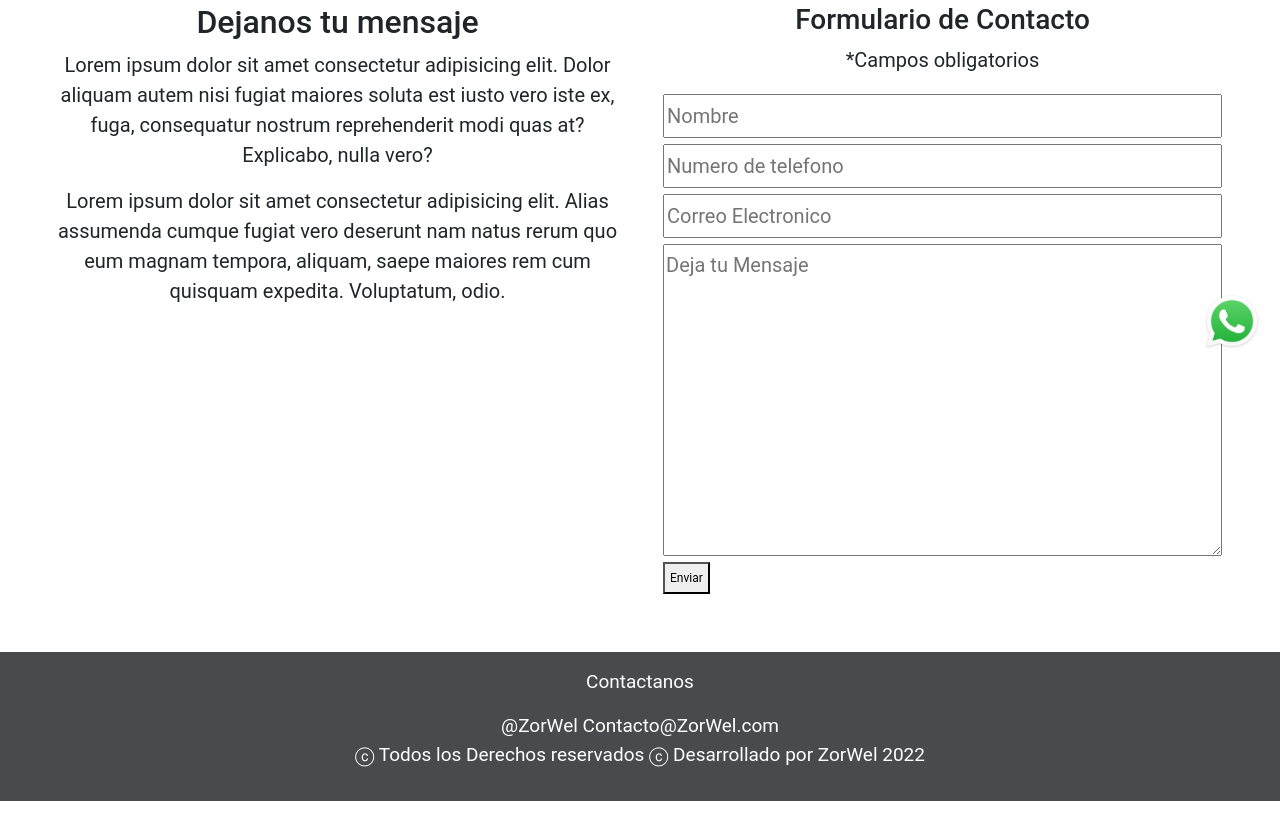
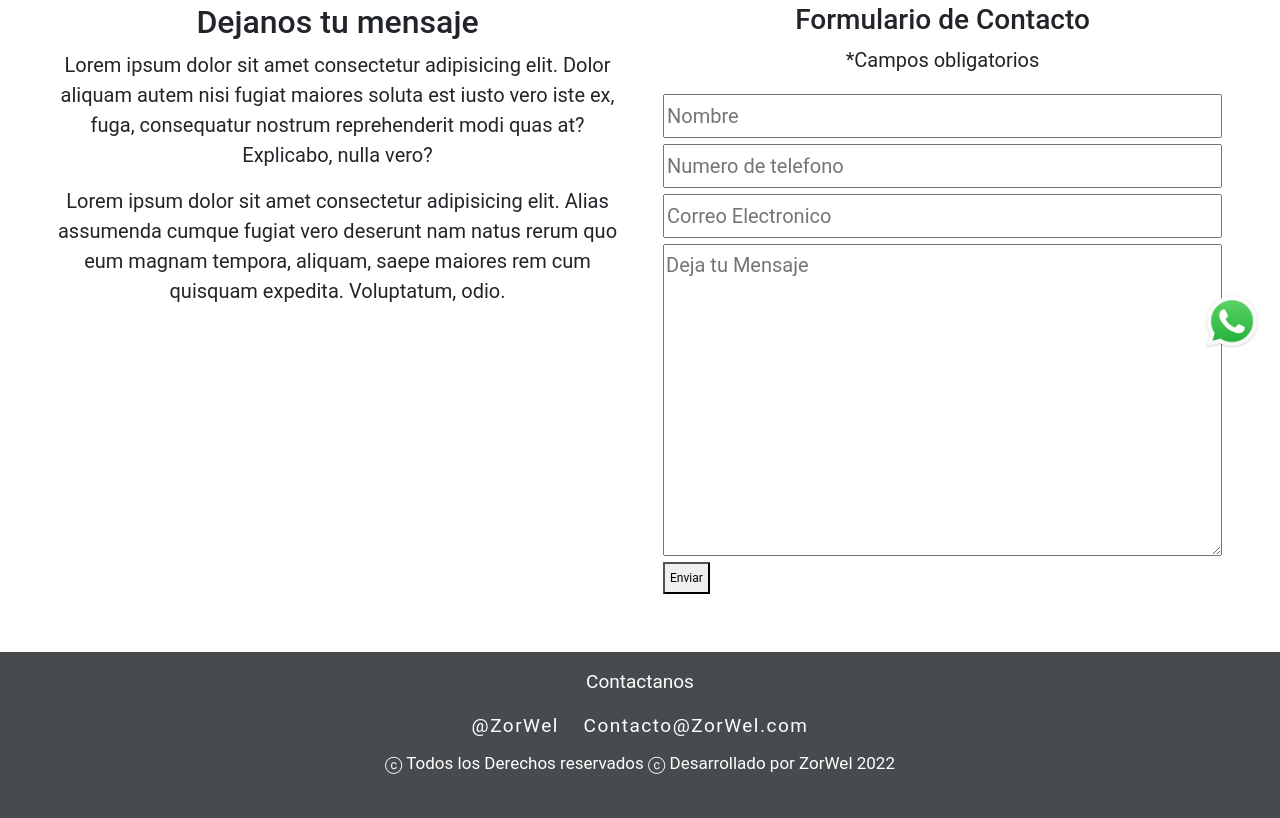
Before and after one commit to Juan-Pablo-Welsch/Pre-Entrega2-WelschJuanPablo, a plain HTML site: page Contacto.html in a window 1280 px wide. Shown: the part 388-1206 px from the top of the page. Drawn offline with nearby package versions, Linux system fonts and the light colour scheme.

Commit message:
sextocommit

```diff
--- a/Contacto.html
+++ b/Contacto.html
@@ -56,17 +56,17 @@
     </section>
 </main>
 <footer class="container-fluid">
-    <div class="container">
+    <div class="container cont-foot">
         <div class="row">
-            <div class="col py-3">
+            <div class="col d-flex flex-sm-column justify-content-center py-3">
                 <div>
                     <div><p>Contactanos</p></div>
                     <div>
-                    <a" href="https://instagram.com" target="_blank">@ZorWel</a>
-                    <a" href="https://outlook.com" target="_blank">Contacto@ZorWel.com</a>
+                    <a class="contactanos" href="https://instagram.com" target="_blank">@ZorWel</a>
+                    <a class="contactanos" href="https://outlook.com" target="_blank">Contacto@ZorWel.com</a>
                     </div>
                 </div>
-                <div>
+                <div class="derechos">
                     <p>&#9426 Todos los Derechos reservados &#9426 Desarrollado por ZorWel 2022</p>
                 </div>
             </div>
```
Also changed, not shown: Nosotros.html (+5 -5 lines), Preguntasfrecuentes.html (+5 -5 lines), Servicios.html (+5 -5 lines), index.html (+3 -3 lines).
